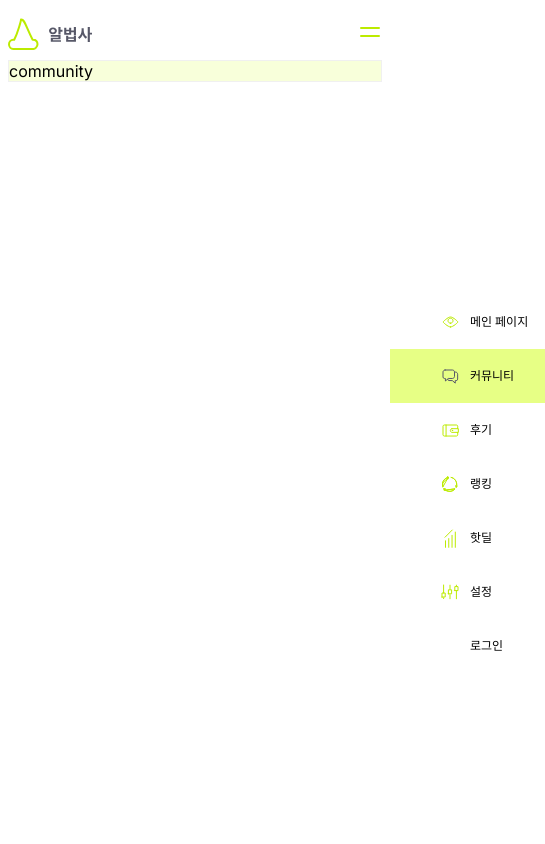
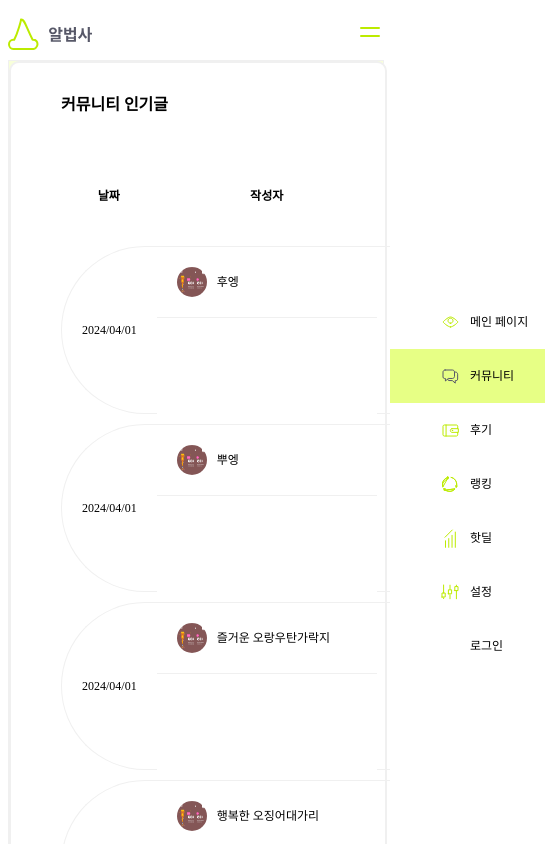
Before and after one commit to jijijig/albeobsa-Front, a Next.js app: page /community in a window 390 px wide. Shown: the top 844 px of the page, 545 px wide, since content can reach past the window. Built offline with nearby package versions, Linux system fonts and the light colour scheme; no server answers.

Commit message:
#9 반응형 수정

```diff
--- a/src/pages/_app.tsx
+++ b/src/pages/_app.tsx
@@ -33,7 +33,7 @@ const contentsLeftContainer = css`
   margin: 0px;
   background-color: white;
   width: 20%;
-  @media (max-width: 1400px) {
+  @media (max-width: 600px) {
     display: none;
   }
 `;
--- a/src/pages/community.tsx
+++ b/src/pages/community.tsx
@@ -1,5 +1,10 @@
-import React from 'react';
+import React from "react";
+import Community from "@/components/index/community";
 
 export default function community() {
-    return <div>community</div>;
+  return (
+    <div>
+      <Community />
+    </div>
+  );
 }
```
